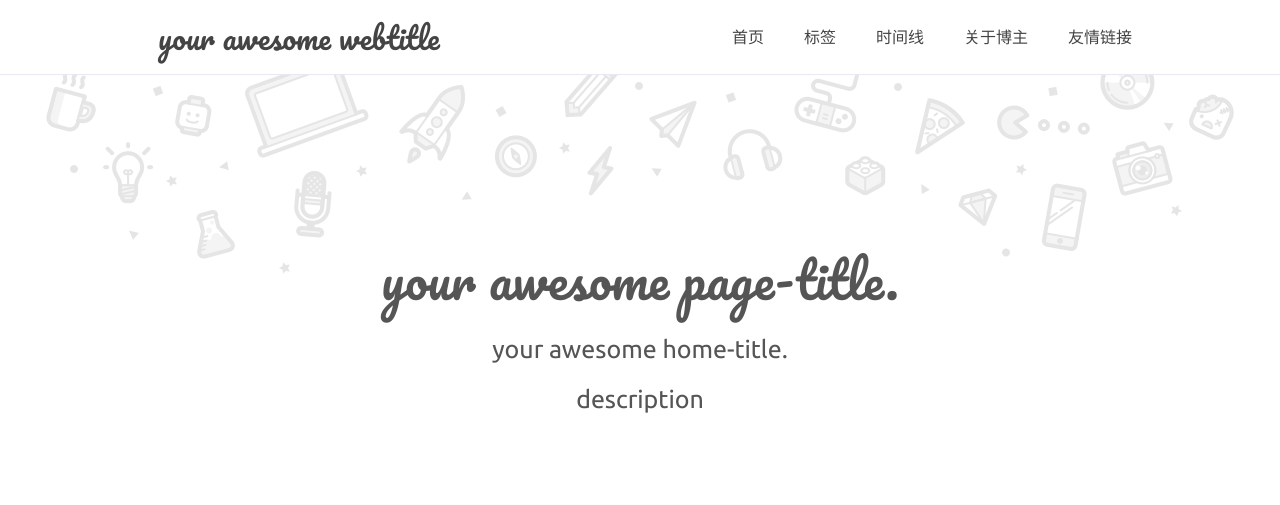
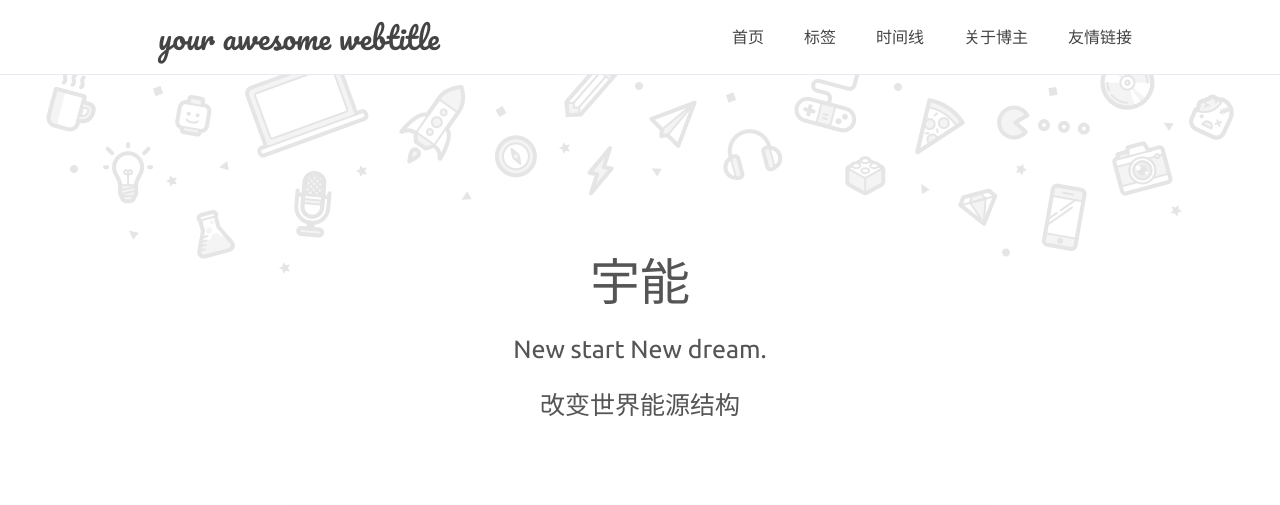
Before and after one commit to Unen/Unen.github.io, a Jekyll site: the page built from index.html, in a window 1280 px wide and 1400 px high. Shown: the top 505 px of the window. Built offline with Jekyll 4.4.1, drawn with Linux system fonts in a browser that asks for light colours; comment, search, counter and statistics services are not loaded; some of the changed text lies outside the part shown.

Commit message:
update index.html

```diff
--- a/_config.yml
+++ b/_config.yml
@@ -1,8 +1,8 @@
 # Site settings 配置站点
-title: 'your awesome title'
-description: 'your web description'
-keywords: 'your web keywords, another keywords'
-url: 'https://abc.github.io' # your host
+title: '宇能'
+description: '宇能是一家致力于改变世界的公司......'
+keywords: '海大 支点 宇能 空气能 新能源'
+url: 'https://unen.github.io' # your host
 
 # nav 中文字符空格：&emsp;
 nav: # 最佳体验 六个标签 且最好每个标签不超过4中文字
--- a/index.html
+++ b/index.html
@@ -1,9 +1,9 @@
 ---
 layout: default
-title: your awesome title
-page-title: your awesome page-title.
-home-title: your awesome home-title.
-description: description
+title: 宇能
+page-title: 宇能
+home-title: New start New dream.
+description: 改变世界能源结构
 ---
 
 {% include header.html %}
```
